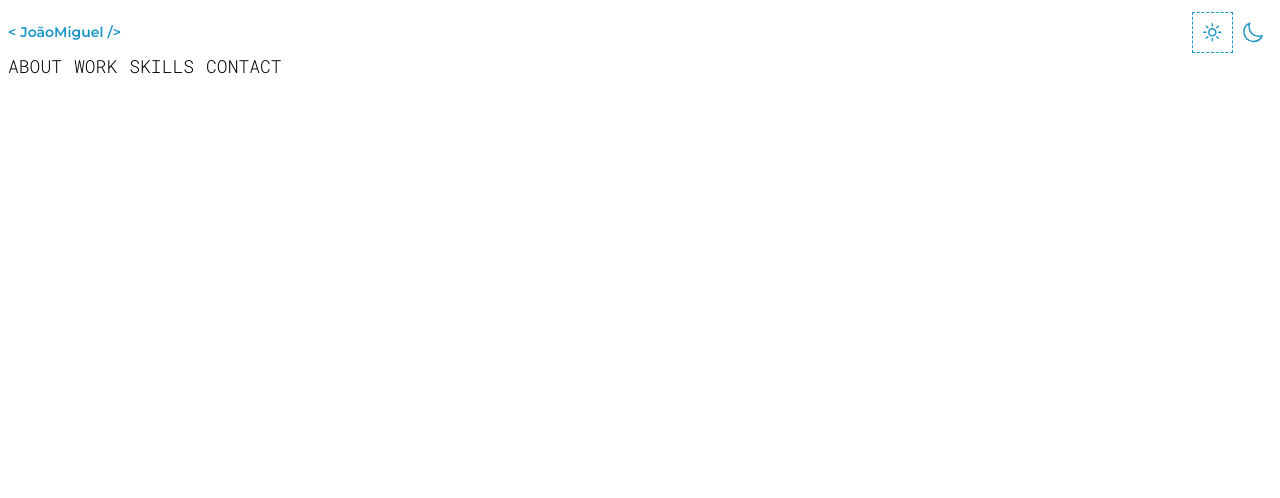
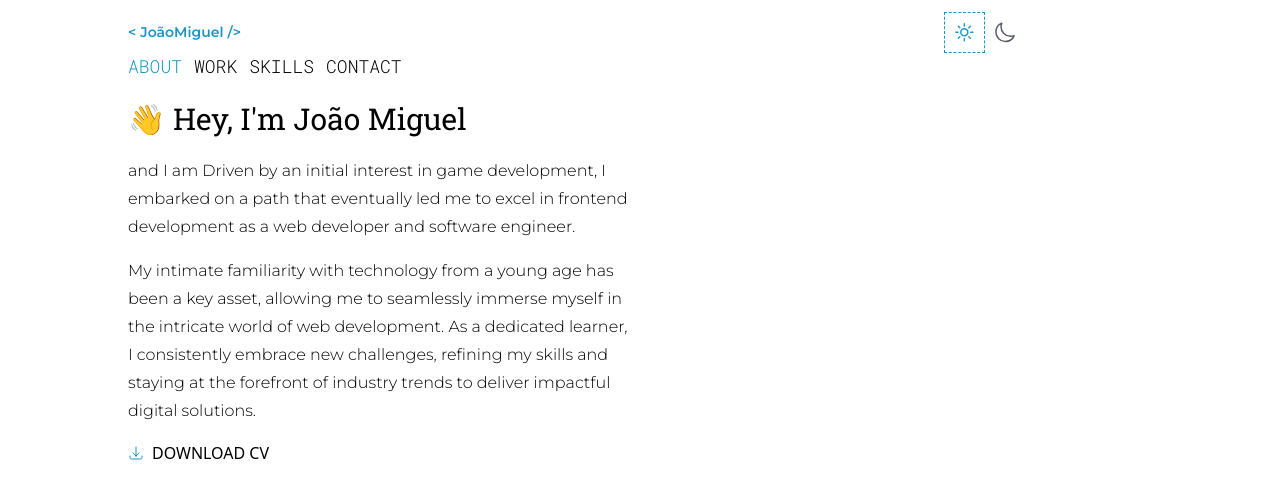
Before and after one commit to joao-miguel8/portfolio-website, a React (Vite) app: page / in a window 1280 px wide. Shown: the top 498 px of the page. Built offline with nearby package versions, Linux system fonts and the light colour scheme.

Commit message:
feat: create About component
- Add new font (monoSlab)
- Refactor font imports

```diff
--- a/index.html
+++ b/index.html
@@ -4,15 +4,11 @@
     <meta charset="UTF-8" />
     <link rel="icon" type="image/svg+xml" href="/vite.svg" />
     <meta name="viewport" content="width=device-width, initial-scale=1.0" />
-    <!-- Montserrat font: -->
+
+    <!--FONTS: Montserrat, Roboto Mono, Roboto Slab  -->
     <link rel="preconnect" href="https://fonts.googleapis.com">
     <link rel="preconnect" href="https://fonts.gstatic.com" crossorigin>
-    <link href="https://fonts.googleapis.com/css2?family=Montserrat:wght@100;200;300;400;500;600&display=swap" rel="stylesheet">
-
-    <!-- Roboto Mono font: -->
-    <link rel="preconnect" href="https://fonts.googleapis.com">
-    <link rel="preconnect" href="https://fonts.gstatic.com" crossorigin>
-    <link href="https://fonts.googleapis.com/css2?family=Roboto+Mono:wght@200;300;400&display=swap" rel="stylesheet">
+    <link href="https://fonts.googleapis.com/css2?family=Montserrat:wght@100;200;300;400;500;600&family=Roboto+Mono:wght@200;300;400&family=Roboto+Slab:wght@100;200;300;400&display=swap" rel="stylesheet">
     <title>JC</title>
   </head>
   <body className="dark" >
--- a/src/App.css
+++ b/src/App.css
@@ -6,12 +6,15 @@ min-width: 300px;
 }
 
 
-@import url('https://fonts.googleapis.com/css2?family=Montserrat:wght@100;200;300;400;500;600&display=swap');
+
+@import url('https://fonts.googleapis.com/css2?family=Montserrat:wght@100;200;300;400;500;600&family=Roboto+Mono:wght@200;300;400&family=Roboto+Slab:wght@100;200;300;400&display=swap');
+
 .montserrat {
 font-family: 'Montserrat', sans-serif;
 }
-
-@import url('https://fonts.googleapis.com/css2?family=Roboto+Mono:wght@200;300;400&display=swap');
 .robotoMono {
 font-family: 'Roboto Mono', monospace;
 }
+.monoSlab {
+font-family: 'Roboto Slab', serif;
+}
--- a/src/App.jsx
+++ b/src/App.jsx
@@ -1,14 +1,25 @@
+import { useState } from 'react'
 import './App.css'
 import Header from "./components/Header"
 import NavBar from './components/Navbar'
-
+import About from './components/About'
 
 function App() {
+  const [activeNavLink, setActiveNavLink] = useState("about");
+
+const navLinks = {
+  about: <About />,
+  work: "Work",
+  skills: "skills",
+  contact: "contact"
+}
 
   return (
-      <div className='' >
+      <div className=
+      'min-[580px]:max-w-[508px] min-[580px]:mx-[10%]  min-[780px]:max-w-[704px]  min-[992px]:max-w-[896px] flex flex-col mx-4 mt-3' >
     <Header />
-    <NavBar />
+    <NavBar navLinks={navLinks} activeNavLink={activeNavLink} setActiveNavLink={setActiveNavLink}/>
+{navLinks[activeNavLink]}
       </div>
   )
 }
--- /dev/null
+++ b/src/components/About.jsx
@@ -0,0 +1,18 @@
+
+
+const About = () => {
+
+  return (
+    <div id="about" className=" flex flex-col gap-4" >
+      <h2 className="mt-4 text-30 dark:text-white monoSlab" >👋 Hey, I'm João Miguel</h2>
+      <p className="max-w-[500px] dark:text-white leading-7 font-light montserrat ">and I am Driven by an initial interest in game development, I embarked on a path that eventually led me to excel in frontend development as a web developer and software engineer.</p>
+      <p className="max-w-[500px] dark:text-white leading-7 font-light montserrat ">My intimate familiarity with technology from a young age has been a key asset, allowing me to seamlessly immerse myself in the intricate world of web development. As a dedicated learner, I consistently embrace new challenges, refining my skills and staying at the forefront of industry trends to deliver impactful digital solutions.</p>
+      <a download href="pdf.1" className="flex gap-2 items-center text-end text-16 robotoSlab dark:text-white"><svg xmlns="http://www.w3.org/2000/svg" fill="none" viewBox="0 0 24 24" strokeWidth={1.5} stroke="currentColor" className="w-4 h-4 text-[#1A96C6] ">
+      <path strokeLinecap="round" strokeLinejoin="round" d="M3 16.5v2.25A2.25 2.25 0 005.25 21h13.5A2.25 2.25 0 0021 18.75V16.5M16.5 12L12 16.5m0 0L7.5 12m4.5 4.5V3" />
+</svg>
+ DOWNLOAD CV</a>
+    </div>
+  )
+}
+
+export default About
--- a/src/components/Header.jsx
+++ b/src/components/Header.jsx
@@ -5,11 +5,10 @@ const Header = () => {
 const [toggleTheme, setToggleTheme] = useState("light");
 
 const htmlEle = document.documentElement;
-console.log(htmlEle);
 if (toggleTheme === "light") {
   htmlEle.style.background = "#fff";
 } else {
-  htmlEle.style.background = "#2E2E2E";
+  htmlEle.style.background = "#101626";
 }
 
 // applies light/dark mode theme to html element:
@@ -24,7 +23,7 @@ const handleToggleTheme = () => {
 
 return (
   <>
-<div className="px-2 pt-3 flex items-center justify-between bg-white dark:bg-[#2E2E2E]" >
+<div className="flex items-center justify-between bg-white dark:bg-[#101626]" >
 
     <a href="#">
         <h4 className={`text-14 flex items-center gap-1 montserrat font-bold text-[#1A96C6]`}>
@@ -35,12 +34,16 @@ return (
     <div className="flex gap-2" >
       <button onClick={handleToggleTheme} className="w-20 flex items-center" >
           <svg xmlns="http://www.w3.org/2000/svg" fill="none" viewBox="0 0 24 24" strokeWidth={1.5} stroke="currentColor"className={classNames(
-          toggleTheme === "light" ? ' border border-dashed border-[#1A96C6] text-[#1A96C6]' : null ,
-          "w-full", "p-2", "text-[#1A96C6] dark:text-[#1A96C6]")}>
+          "w-full", "p-2",
+          {'border border-dashed border-[#1A96C6] text-[#1A96C6]': toggleTheme === 'light'},
+          {"text-[#575B67]": toggleTheme !== "light"})}>
             <path strokeLinecap="round" strokeLinejoin="round" d="M12 3v2.25m6.364.386l-1.591 1.591M21 12h-2.25m-.386 6.364l-1.591-1.591M12 18.75V21m-4.773-4.227l-1.591 1.591M5.25 12H3m4.227-4.773L5.636 5.636M15.75 12a3.75 3.75 0 11-7.5 0 3.75 3.75 0 017.5 0z" />
           </svg>
 
-          <svg xmlns="http://www.w3.org/2000/svg" fill="none" viewBox="0 0 24 24" strokeWidth={1.5} stroke="currentColor" className={classNames(toggleTheme === 'dark' ? 'border border-dashed border-[#1A96C6] text-[#1A96C6]' : null , "w-full", "p-2", "text-[#1A96C6]")}>
+          <svg xmlns="http://www.w3.org/2000/svg" fill="none" viewBox="0 0 24 24" strokeWidth={1.5} stroke="currentColor" className={classNames( "w-full", "p-2",
+          {'border border-dashed border-[#1A96C6] text-[#1A96C6] ': toggleTheme === 'dark'},
+          {'text-[#575B67]': toggleTheme !== 'dark'}
+          )}>
             <path strokeLinecap="round" strokeLinejoin="round" d="M21.752 15.002A9.718 9.718 0 0118 15.75c-5.385 0-9.75-4.365-9.75-9.75 0-1.33.266-2.597.748-3.752A9.753 9.753 0 003 11.25C3 16.635 7.365 21 12.75 21a9.753 9.753 0 009.002-5.998z" />
           </svg>
       </button>
--- a/src/components/Navbar.jsx
+++ b/src/components/Navbar.jsx
@@ -2,32 +2,30 @@ import { useState } from "react"
 import classNames from "classnames";
 import '../App.css'
 
-const NavBar = () => {
-const [activeNavLink, setActiveNavLink] = useState(null);
+const NavBar = ({ activeNavLink, setActiveNavLink, navLinks}) => {
 
-const handleActiveNavLink = (e) => {
+
+const handleActiveNavLink = (e, link) => {
   e.preventDefault();
-setActiveNavLink(e.target.textContent);
+  setActiveNavLink(link);
 }
 
-const navLinks = [
-  {key: "about" ,label: "ABOUT"},
-  {key: "work" ,label: "WORK"},
-  {key: "skills" ,label: "SKILLS"},
-  {key: "contact" ,label: "CONTACT"},
-]
 
   return (
   <nav>
-      <ul onClick={handleActiveNavLink} className="px-2 flex flex-wrap gap-3 robotoMono">
-        {navLinks.map((link) => { return (
-          <li key={link.key} >
-            <a href={link.key} className={classNames(" text-18 font-light dark:text-white",
-            { "text-[#1A96C6] dark:text-[#1A96C6]": activeNavLink === link.label} )}>{link.label}
+      <ul className="flex flex-wrap gap-3 robotoMono">
+        {Object.entries(navLinks).map(([link]) => {
+          const capitalizeLinks = link.toUpperCase()
+          return (
+          <li onClick={(e) => handleActiveNavLink(e,link)} key={link} >
+            <a href={link} className={classNames(" text-18 font-light",
+            { "text-[#1A96C6] dark:text-[#1A96C6]": activeNavLink === link,  "dark:text-white": activeNavLink !== link} )}>{capitalizeLinks}
             </a>
           </li>
-        )})}
+        )
+        })}
     </ul>
+
   </nav>
   )
 }
```
